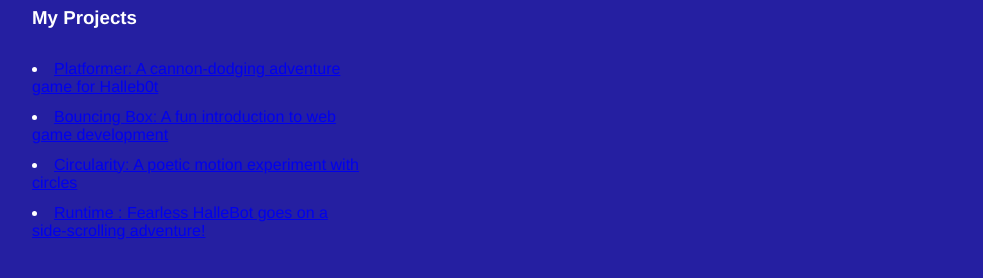
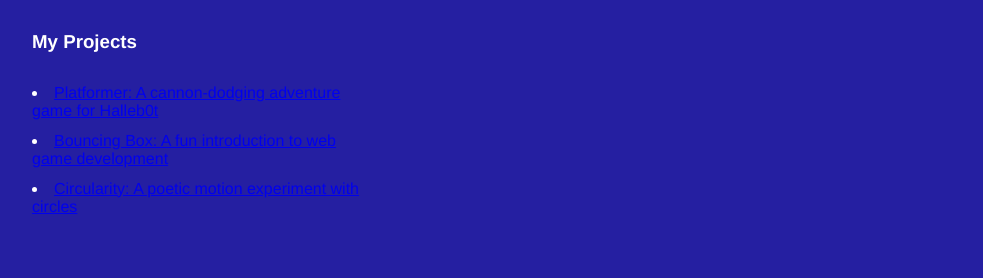
Before and after one commit to padmetalbot/padmetalbot.github.io, a plain HTML site: page portfolio.html in a window 1280 px wide. Shown: the part 378-656 px from the top of the page, without its empty margins (148-1131 px from the left). Drawn offline with Linux system fonts and the light colour scheme.

Commit message:
finished first website

```diff
--- a/portfolio.html
+++ b/portfolio.html
@@ -33,9 +33,6 @@
 <li>
   <a href="fsd-projects/circularity/">Circularity: A poetic motion experiment with circles</a>
 </li>
-<li>
- <a href="fsd-projects/runtime/">Runtime : Fearless HalleBot goes on a side-scrolling adventure!</a>
-</li>
     <ul id="portfolio">
 
     </ul>
```
